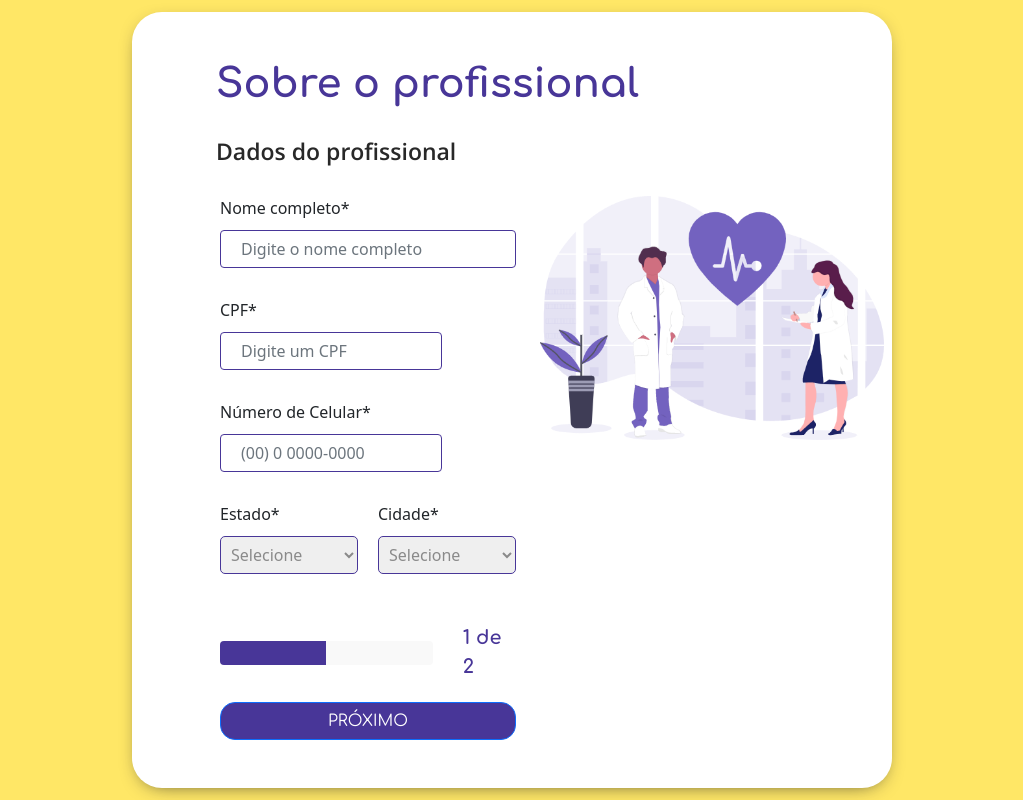
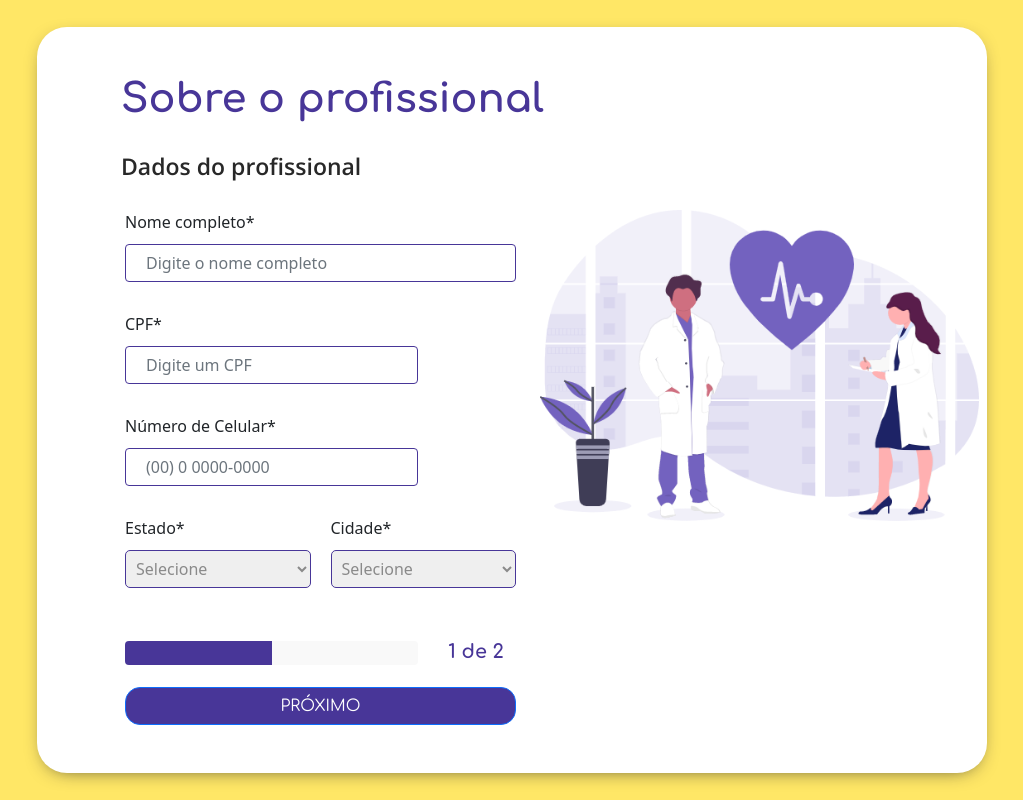
Before and after one commit to PefoKun/TelaLoginMedico, a Vue app in the folder sistema/: page / in a window 1280 px wide. Shown: the whole page, without its empty margins (128-1151 px from the left). Built offline with nearby package versions, Linux system fonts and the light colour scheme.

Commit message:
Mudando tamanho da página para o adequado

```diff
--- a/sistema/src/components/pageTemplate.vue
+++ b/sistema/src/components/pageTemplate.vue
@@ -1,7 +1,7 @@
 <template>
 <div class="container">
   <div class="row position-center--class d-flex">
-    <b-aspect aspect="4:3" class="col-8 central-element d-flex">
+    <b-aspect aspect="5:3" class="col-10 central-element d-flex">
     <slot></slot>
     </b-aspect>
   </div>
```
Also changed, not shown: 1 other file (tests, documents, lock files or other folders).
